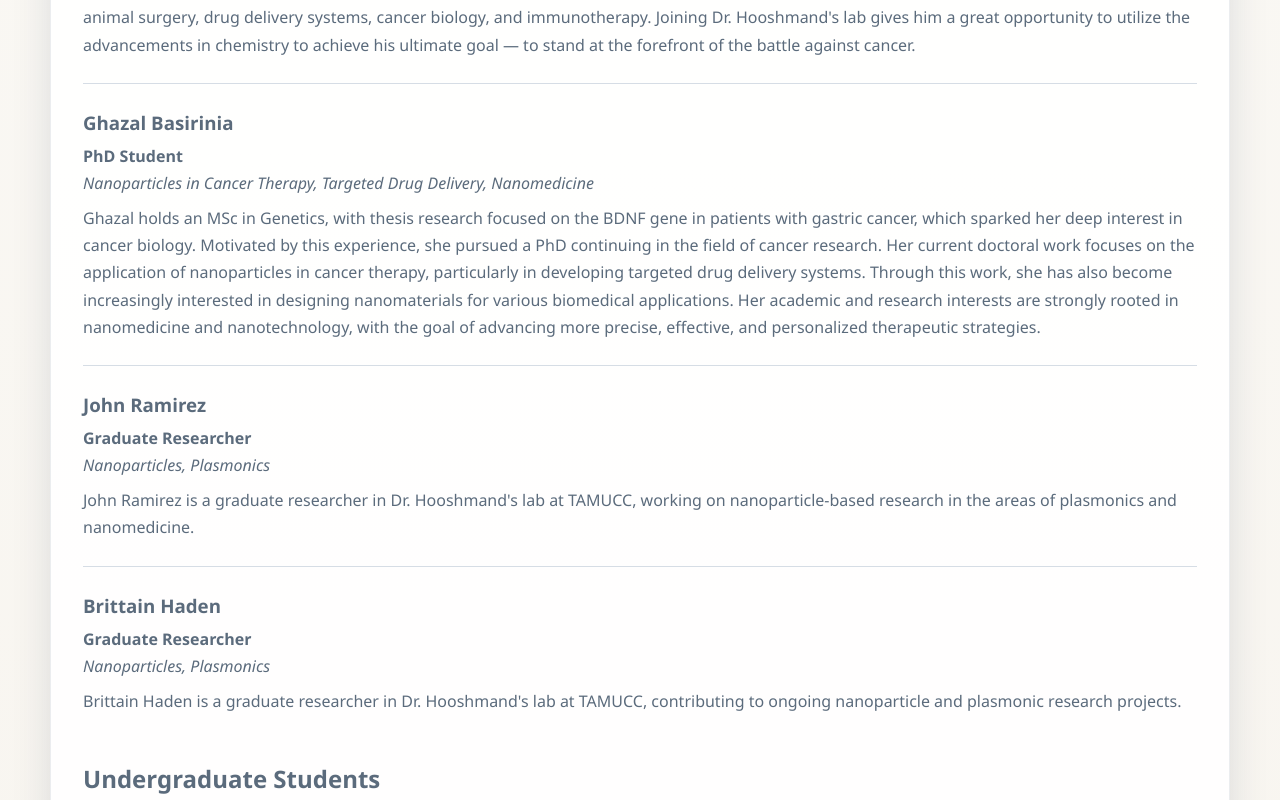
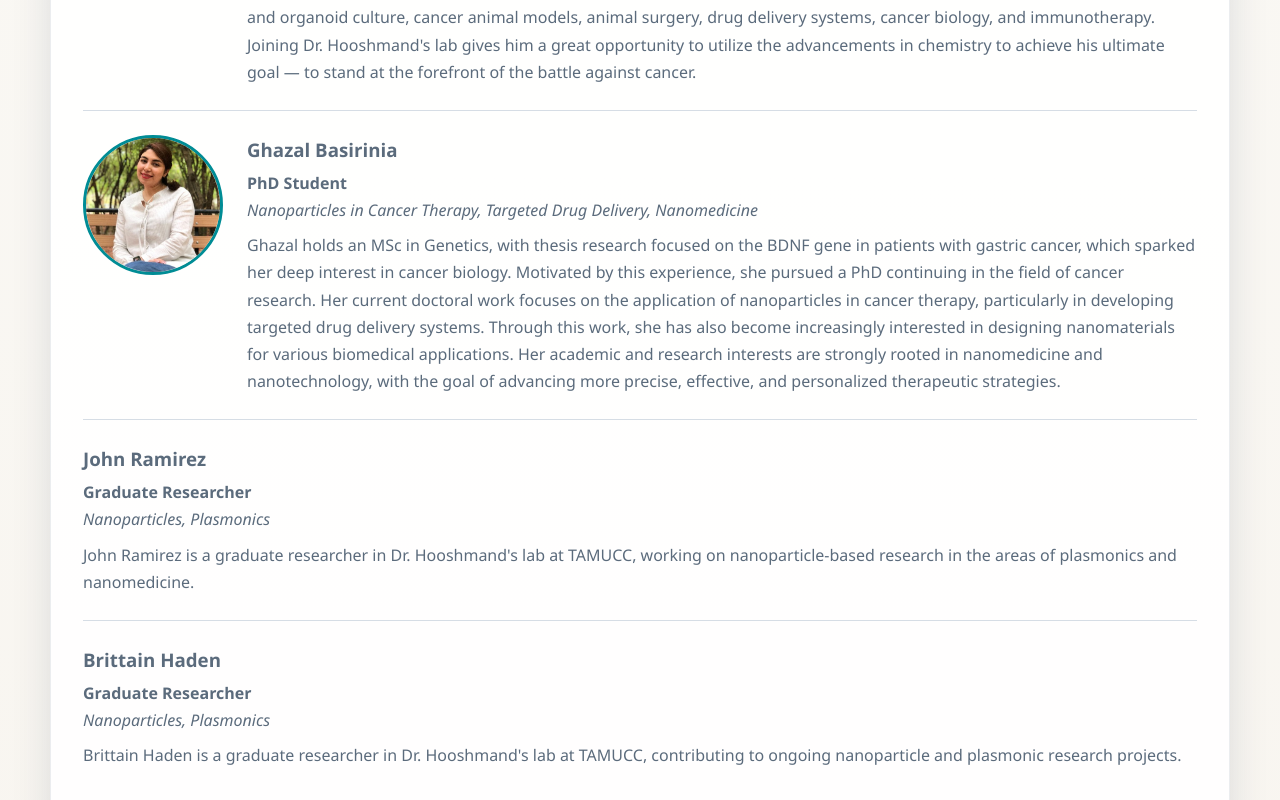
Before and after one commit to jrrp3333/Hooshmand-Lab, a Next.js app: page /team in a window 1280 px wide. Shown: the part 1220-2020 px from the top of the page. Built offline with nearby package versions, Linux system fonts and the light colour scheme.

Commit message:
Refactor code structure for improved readability and maintainability

```diff
--- a/app/team/page.tsx
+++ b/app/team/page.tsx
@@ -6,7 +6,7 @@ export const metadata = {
   description: "Faculty, students, and collaborators in Dr. Hooshmand's research lab.",
 };
 
-const ROLE_ORDER = ['Faculty', 'Postdoctoral Fellow', 'Graduate Student', 'Undergraduate Student', 'Collaborator'];
+const ROLE_ORDER = ['Faculty', 'Postdoctoral Fellow', 'Graduate Student', 'Alumni', 'Collaborator'];
 
 export default function TeamPage() {
   const members = getTeamMembers();
@@ -33,7 +33,7 @@ export default function TeamPage() {
             <div className="entry-content">
               {Object.entries(grouped).map(([role, group]) => (
                 <section key={role}>
-                  <h2>{role === 'Faculty' ? 'Faculty' : role + 's'}</h2>
+                  <h2>{role === 'Faculty' || role === 'Alumni' ? role : role + 's'}</h2>
                   {group.map((member) => (
                     <div key={member.slug} className="member-card">
                       {member.image && (
--- a/content/team/ethan-hughes.md
+++ b/content/team/ethan-hughes.md
@@ -1,6 +1,6 @@
 ---
 name: "Ethan Hughes"
-role: "Undergraduate Student"
+role: "Alumni"
 title: "Undergraduate Researcher"
 specialization: "Electrical Engineering, Embedded Electronics"
 email: "ehughes2@islander.tamucc.edu"
--- a/content/team/ghazal-basirinia.md
+++ b/content/team/ghazal-basirinia.md
@@ -4,6 +4,7 @@ role: "Graduate Student"
 title: "PhD Student"
 specialization: "Nanoparticles in Cancer Therapy, Targeted Drug Delivery, Nanomedicine"
 order: 3
+image : "/images/uploads/Basirinia.jpg"
 ---
 
 Ghazal holds an MSc in Genetics, with thesis research focused on the BDNF gene in patients with gastric cancer, which sparked her deep interest in cancer biology. Motivated by this experience, she pursued a PhD continuing in the field of cancer research. Her current doctoral work focuses on the application of nanoparticles in cancer therapy, particularly in developing targeted drug delivery systems. Through this work, she has also become increasingly interested in designing nanomaterials for various biomedical applications. Her academic and research interests are strongly rooted in nanomedicine and nanotechnology, with the goal of advancing more precise, effective, and personalized therapeutic strategies.
--- a/content/team/mohamad-sadegh-mousavi-kiasary.md
+++ b/content/team/mohamad-sadegh-mousavi-kiasary.md
@@ -4,6 +4,7 @@ role: "Graduate Student"
 title: "PhD Student"
 specialization: "Cancer Biology, Drug Delivery, Nanomedicine"
 order: 2
+image : "/images/uploads/Mousavi.jpg"
 ---
 
 After earning his DVM and MPH degrees, Mohamad Sadegh dedicated his career to cancer research at the University of Tehran. His internships and extensive research experience in cancer research equipped him with valuable skills including cell and organoid culture, cancer animal models, animal surgery, drug delivery systems, cancer biology, and immunotherapy. Joining Dr. Hooshmand's lab gives him a great opportunity to utilize the advancements in chemistry to achieve his ultimate goal — to stand at the forefront of the battle against cancer.
--- a/content/team/owen-wrigley.md
+++ b/content/team/owen-wrigley.md
@@ -1,6 +1,6 @@
 ---
 name: "Owen Wrigley"
-role: "Undergraduate Student"
+role: "Alumni"
 title: "Undergraduate Researcher"
 specialization: "Electrical Engineering, Electromagnetics and Power Systems"
 email: "owrigley@islander.tamucc.edu"
--- a/content/team/rogelio-pena.md
+++ b/content/team/rogelio-pena.md
@@ -1,6 +1,6 @@
 ---
 name: "Rogelio Pena"
-role: "Undergraduate Student"
+role: "Alumni"
 title: "Undergraduate Researcher"
 specialization: "Nuclear Engineering, Nanoparticles for Cancer Research"
 email: "roena30@islander.tamucc.edu"
--- a/content/team/thomas-krozel.md
+++ b/content/team/thomas-krozel.md
@@ -1,6 +1,6 @@
 ---
 name: "Thomas Krozel"
-role: "Undergraduate Student"
+role: "Alumni"
 title: "Undergraduate Researcher"
 specialization: "Electrical Engineering, Sensor-Integrated Systems"
 email: "tkrozel@islander.tamucc.edu"
```
Also changed, not shown: public/images/uploads/Basirinia.jpg (added), public/images/uploads/Mousavi.jpg (added).
